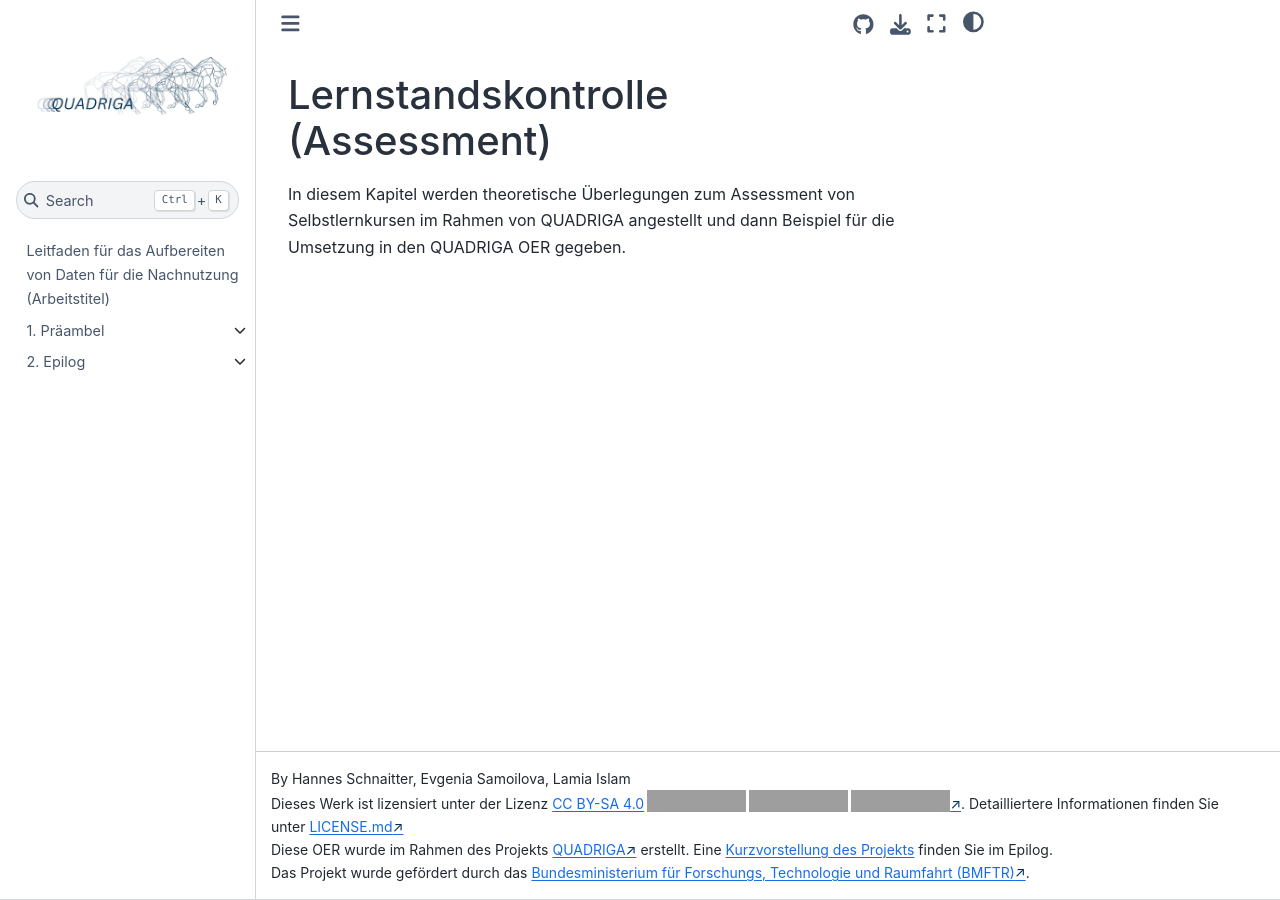
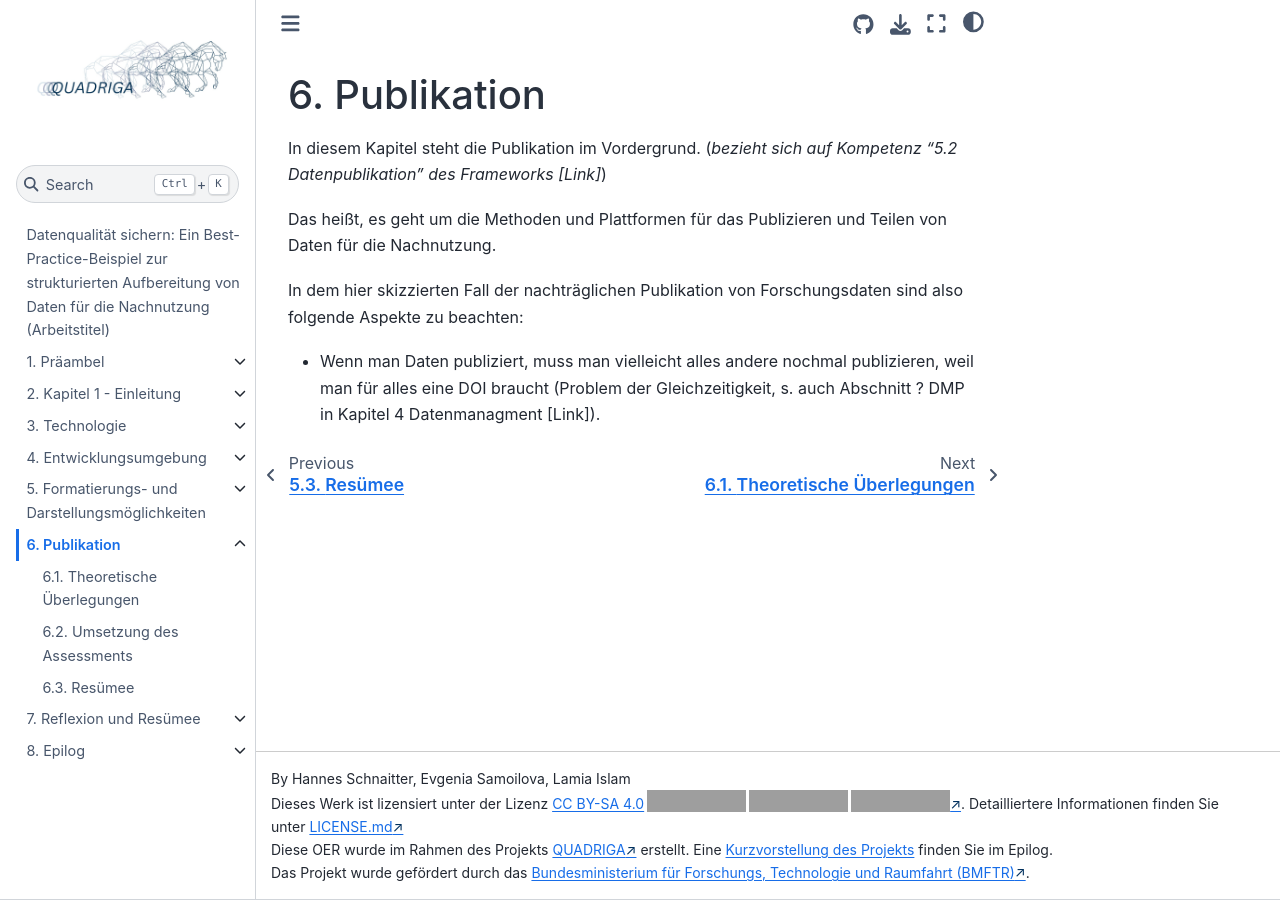
Before and after one commit to quadriga-dk/Tabelle-Fallstudie-4, a Jupyter Book: the page built from Kapitel5_Publikation/einleitung.md, in a window 1280 px wide. Built offline with Jupyter Book 1.0.4 settings and Sphinx 7.4.7 and the Sphinx Book theme 1.1.4, drawn with Linux system fonts in a browser that asks for light colours; pages that are not in the unit, such as notebooks, are missing from menus; part of the change alters nothing that is shown; grey boxes are pictures that could not be loaded.

Commit message:
changes in chapter pub

`````diff
--- a/Kapitel5_Publikation/einleitung.md
+++ b/Kapitel5_Publikation/einleitung.md
@@ -1,6 +1,9 @@
-(assessment:einleitung)=
-# Lernstandskontrolle (Assessment)
+(publikation:einleitung)=
+# Publikation
 
-In diesem Kapitel werden theoretische Überlegungen zum Assessment von
-Selbstlernkursen im Rahmen von QUADRIGA angestellt und dann Beispiel für die
-Umsetzung in den QUADRIGA OER gegeben.
+In diesem Kapitel steht die Publikation im Vordergrund. (*bezieht sich auf Kompetenz "5.2 Datenpublikation" des Frameworks [Link]*)
+
+Das heißt, es geht um die Methoden und Plattformen für das Publizieren und Teilen von Daten für die Nachnutzung.
+
+In dem hier skizzierten Fall der nachträglichen Publikation von Forschungsdaten sind also folgende Aspekte zu beachten:
+- Wenn man Daten publiziert, muss man vielleicht alles andere nochmal publizieren, weil man für alles eine DOI braucht (Problem der Gleichzeitigkeit, s. auch Abschnitt ? DMP in Kapitel 4 Datenmanagment [Link]).
--- a/_toc.yml
+++ b/_toc.yml
@@ -11,72 +11,46 @@ chapters:
       - file: präambel/lernziele
       - file: präambel/technische_voraussetzungen
       - file: präambel/vorkenntnisse
-  - file: struktur_didaktisches_konzept/einleitung
+  - file: Kapitel1_Einleitung/einleitung
     sections:
-      - file: struktur_didaktisches_konzept/didaktisches_konzept
-      - file: struktur_didaktisches_konzept/struktur
-      - file: struktur_didaktisches_konzept/komponenten
-      - file: struktur_didaktisches_konzept/resümee
-  - file: technologie/einleitung
+      - file: Kapitel1_Einleitung/didaktisches_konzept
+      - file: Kapitel1_Einleitung/struktur
+      - file: Kapitel1_Einleitung/komponenten
+      - file: Kapitel1_Einleitung/resümee
+  - file: Kapitel2_Vorgaben/einleitung
     sections:
-      - file: technologie/zusammenspiel_der_tools
-      - file: technologie/grafische_aufbereitung
-      - file: entwicklung/einleitung
-        sections:
-          - file: entwicklung/git
-          - file: entwicklung/unix
-          - file: entwicklung/python
-          - file: entwicklung/jupyter_book
-          - file: entwicklung/editor
-      - file: technologie/interactive_interfaces_colab
-      - file: technologie/interactive_interfaces_binder
-      - file: technologie/local_mode
-      - file: technologie/jupyter_book_mit_gh_page
-      - file: technologie/jupyter_kernel
-      - file: technologie/publikation_auf_zenodo.md
-      - file: technologie/metadaten.md
-      - file: technologie/resümee
-  - file: formatierung/einleitung
+      - file: Kapitel2_Vorgaben/zusammenspiel_der_tools
+      - file: Kapitel2_Vorgaben/grafische_aufbereitung
+      - file: Kapitel2_Vorgaben/interactive_interfaces_colab
+      - file: Kapitel2_Vorgaben/interactive_interfaces_binder
+      - file: Kapitel2_Vorgaben/local_mode
+      - file: Kapitel2_Vorgaben/jupyter_book_mit_gh_page
+      - file: Kapitel2_Vorgaben/jupyter_kernel
+      - file: Kapitel2_Vorgaben/publikation_auf_zenodo.md
+      - file: Kapitel2_Vorgaben/metadaten.md
+      - file: Kapitel2_Vorgaben/resümee
+  - file: Kapitel3_Einordnung/einleitung
     sections:
-      - file: formatierung/dateiformate.md
-        sections:
-          - file: formatierung/markdown
-          - file: formatierung/notebooks
-          - file: formatierung/markdown-notebooks
-          - file: formatierung/R-notebook.ipynb
-          - file: formatierung/SPARQL-Notebook.ipynb
-      - file: formatierung/spezifische_elemente.md
-        sections:
-          - file: formatierung/link_in_neuem_tab
-          - file: formatierung/abbildungen
-          - file: formatierung/carousel
-          - file: formatierung/videos
-          - file: formatierung/admonitions
-          - file: formatierung/interaktive_code_zelle.ipynb
-      - file: formatierung/resümee
-  - file: assessment/einleitung.md
+      - file: Kapitel3_Einordnung/git
+      - file: Kapitel3_Einordnung/unix
+      - file: Kapitel3_Einordnung/python
+      - file: Kapitel3_Einordnung/jupyter_book
+      - file: Kapitel3_Einordnung/editor
+  - file: Kapitel4_Datenmanagement/einleitung
     sections:
-      - file: assessment/theoretische_überlegungen.md
-        sections:
-          - file: assessment/zielgruppe
-          - file: assessment/selbstlern-oer
-          - file: assessment/formen
-          - file: assessment/auswahl
-          - file: assessment/assessment_genAI
-      - file: assessment/umsetzung
-        sections:
-          - file: assessment/umsetzung/jupyterquiz
-          - file: assessment/umsetzung/selbstkontrolle
-          - file: assessment/umsetzung/test-driven_assessment
-      - file: assessment/resümee
-  - file: reflexion_und_resümee/toc
+      - file: Kapitel4_Datenmanagement/dateiformate.md
+      - file: Kapitel4_Datenmanagement/spezifische_elemente.md
+      - file: Kapitel4_Datenmanagement/resümee
+  - file: Kapitel5_Publikation/einleitung.md
     sections:
-      - file: reflexion_und_resümee/reflexion
-      - file: reflexion_und_resümee/abschlussassessment
-      - file: reflexion_und_resümee/zusammenfassung
-      - file: reflexion_und_resümee/Checkliste_neue_OER.md
-      - file: reflexion_und_resümee/weiterführende_hinweise
-      - file: reflexion_und_resümee/resümee
+      - file: Kapitel5_Publikation/theoretische_überlegungen.md
+      - file: Kapitel5_Publikation/umsetzung
+      - file: Kapitel5_Publikation/resümee
+  - file: Kapitel6_Kommunikation/einleitung
+    sections:
+      - file: Kapitel6_Kommunikation/reflexion
+      - file: Kapitel6_Kommunikation/weiterführende_hinweise
+      - file: Kapitel6_Kommunikation/resümee
   - file: epilog/toc
     sections:
       - file: epilog/fragen_und_feedback
--- a/einleitung.md
+++ b/einleitung.md
@@ -1,4 +1,4 @@
-# Leitfaden für das Aufbereiten von Daten für die Nachnutzung *(Arbeitstitel)*
+# Datenqualität sichern: Ein Best-Practice-Beispiel zur strukturierten Aufbereitung von Daten für die Nachnutzung *(Arbeitstitel)*
 
 ````{margin}
 ```{admonition} Fragen oder Feedback
`````
